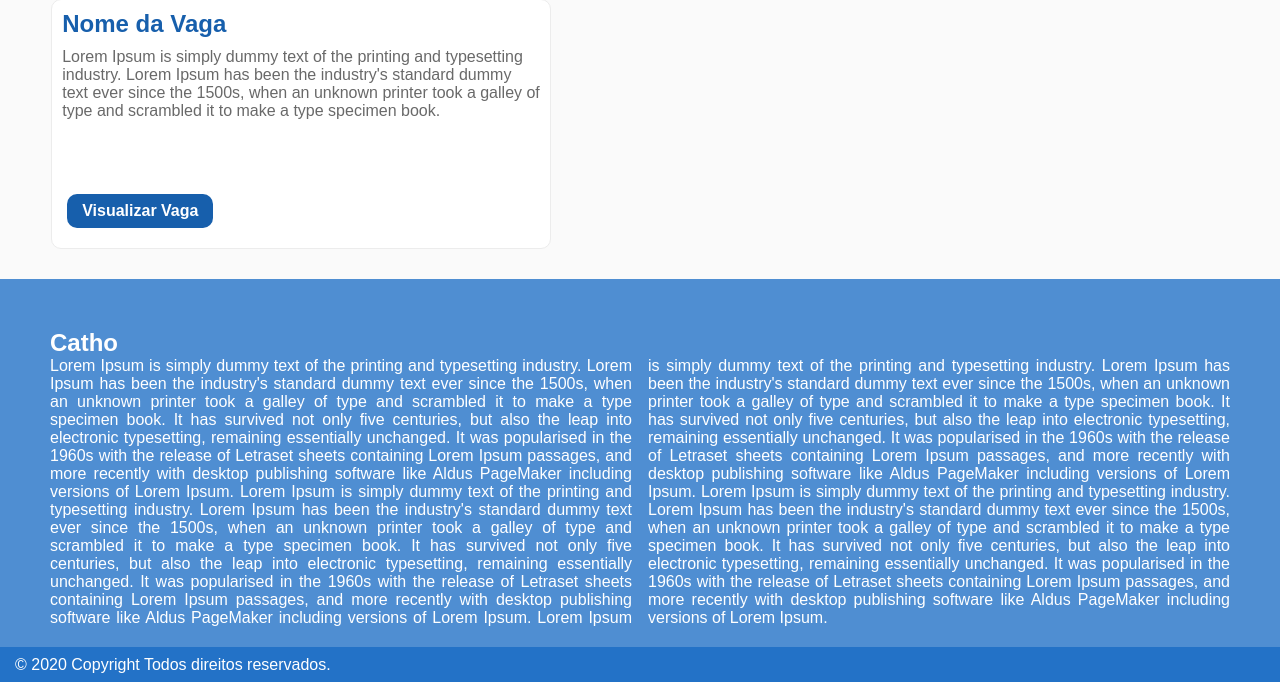
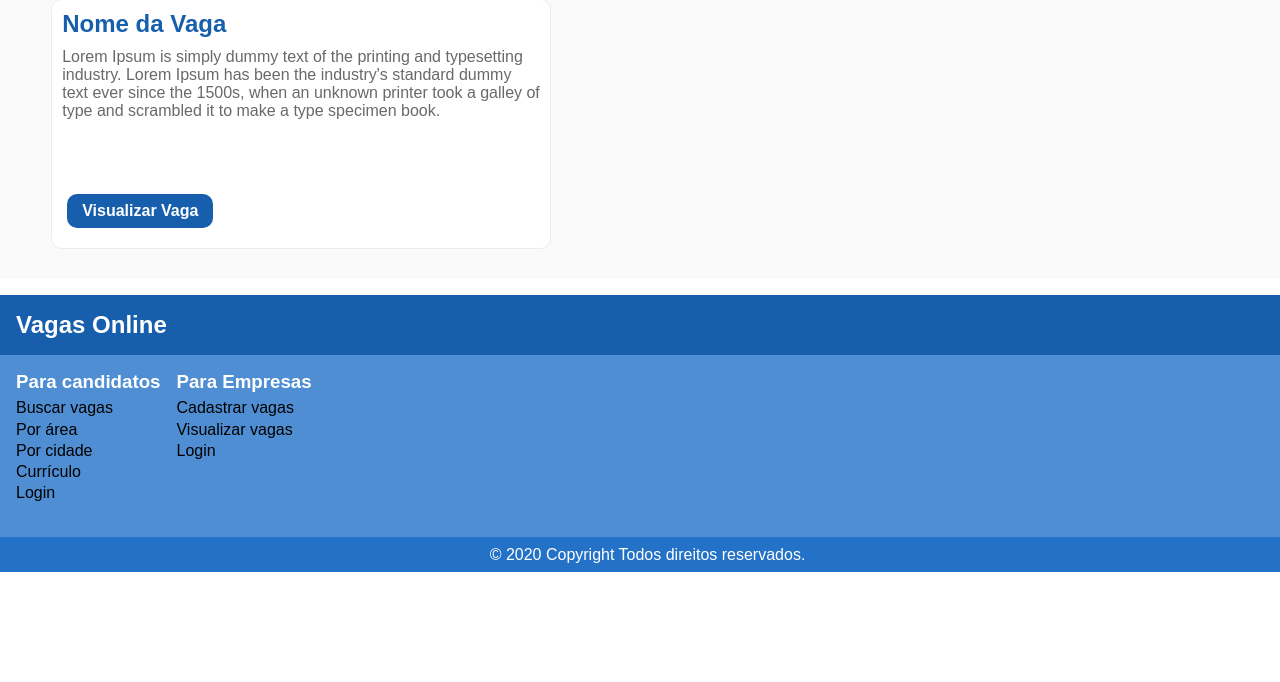
Before and after one commit to GabrielSMSantos/VagasOnline, a PHP site: page /VagasOnline/ in a window 1280 px wide. Shown: the part 721-1403 px from the top of the page. After the commit the page ends 1293 px from the top, so only its background shows below. Run offline with PHP 8.4, Linux system fonts and the light colour scheme.

Commit message:
Melhorando footer

```diff
--- a/View/footer.php
+++ b/View/footer.php
@@ -1,67 +1,94 @@
 <style>
+	* {
+		margin: 0;
+		padding: 0;
+		box-sizing: border-box;
+    font-family: Arial, Helvetica, sans-serif;
+	}
+
+	a {
+		text-decoration: none;
+		color: #000
+	}
+
+	ul {
+		list-style: none;
+	}
+
 	footer {
+		margin-top: 1rem;
 		position: relative;
 		width: 100%;
-        height: 400px;
 		background-color: rgba(35, 114, 199, 0.8);
 		color: #fff;
 	}
 
-        footer #headFooter {
-            padding: 50px 50px 20px 50px;
+	#headFooter {
+		padding-bottom: 1rem;
 	}
 
-        footer p {
-            text-align: justify;
-            column-count: 2;
+	.title {
+		background: #175fac;
+		padding: 1rem;
 	}
 
+	.contentFooter {
+		display: flex;
+		padding: 1rem;
+	}
+
+	.candidatos {
+		margin-right: 1rem;
+	}
+
+	.contentTitle {
+		margin-bottom: 0.4rem;
+	}
+
+	.contentList li {
+		margin-bottom: 0.2rem;
+	}
 
 	#dvCopy {
 		display: flex;
+		justify-content: center;
 		align-items: center;
 		width: 100%;
 		height: 35px;
 		padding-left: 15px;
 		background-color: rgba(35, 114, 199, 1);
 	}
-
-
 </style>
 
 <footer>
 	<div id="headFooter">
-            <h2>Catho</h2>
-            <p>
-            Lorem Ipsum is simply dummy text of the printing and typesetting industry.
-            Lorem Ipsum has been the industry's standard dummy text ever since the 1500s,
-            when an unknown printer took a galley of type and scrambled it to make a type specimen book.
-            It has survived not only five centuries, but also the leap into electronic typesetting,
-            remaining essentially unchanged.
-            It was popularised in the 1960s with the release of Letraset sheets containing Lorem Ipsum passages,
-            and more recently with desktop publishing software like Aldus PageMaker including versions of Lorem Ipsum.
-            Lorem Ipsum is simply dummy text of the printing and typesetting industry.
-            Lorem Ipsum has been the industry's standard dummy text ever since the 1500s,
-            when an unknown printer took a galley of type and scrambled it to make a type specimen book.
-            It has survived not only five centuries, but also the leap into electronic typesetting,
-            remaining essentially unchanged.
-            It was popularised in the 1960s with the release of Letraset sheets containing Lorem Ipsum passages,
-            and more recently with desktop publishing software like Aldus PageMaker including versions of Lorem Ipsum.
-            Lorem Ipsum is simply dummy text of the printing and typesetting industry.
-            Lorem Ipsum has been the industry's standard dummy text ever since the 1500s,
-            when an unknown printer took a galley of type and scrambled it to make a type specimen book.
-            It has survived not only five centuries, but also the leap into electronic typesetting,
-            remaining essentially unchanged.
-            It was popularised in the 1960s with the release of Letraset sheets containing Lorem Ipsum passages,
-            and more recently with desktop publishing software like Aldus PageMaker including versions of Lorem Ipsum.
-            Lorem Ipsum is simply dummy text of the printing and typesetting industry.
-            Lorem Ipsum has been the industry's standard dummy text ever since the 1500s,
-            when an unknown printer took a galley of type and scrambled it to make a type specimen book.
-            It has survived not only five centuries, but also the leap into electronic typesetting,
-            remaining essentially unchanged.
-            It was popularised in the 1960s with the release of Letraset sheets containing Lorem Ipsum passages,
-            and more recently with desktop publishing software like Aldus PageMaker including versions of Lorem Ipsum.
-            </p>
+		<div class="title">
+			<h2>Vagas Online</h2>
+		</div>
+
+		<div class="contentFooter">
+			<div class="candidatos">
+				<h3 class="contentTitle">Para candidatos</h3>
+
+				<ul class="contentList">
+					<li><a href="#">Buscar vagas</a></li>
+					<li><a href="#">Por área</a></li>
+					<li><a href="#">Por cidade</a></li>
+					<li><a href="#">Currículo</a></li>
+					<li><a href="#">Login</a></li>
+				</ul>
+			</div>
+
+			<div class="empresas">
+				<h3 class="contentTitle">Para Empresas</h3>
+
+				<ul class="contentList">
+					<li><a href="#">Cadastrar vagas</a></li>
+					<li><a href="#">Visualizar vagas</a></li>
+					<li><a href="#">Login</a></li>
+				</ul>
+			</div>
+		</div>
 	</div>
 
 	<div id="dvCopy">
```
Lines whose indentation alone changed are shown as unchanged.
